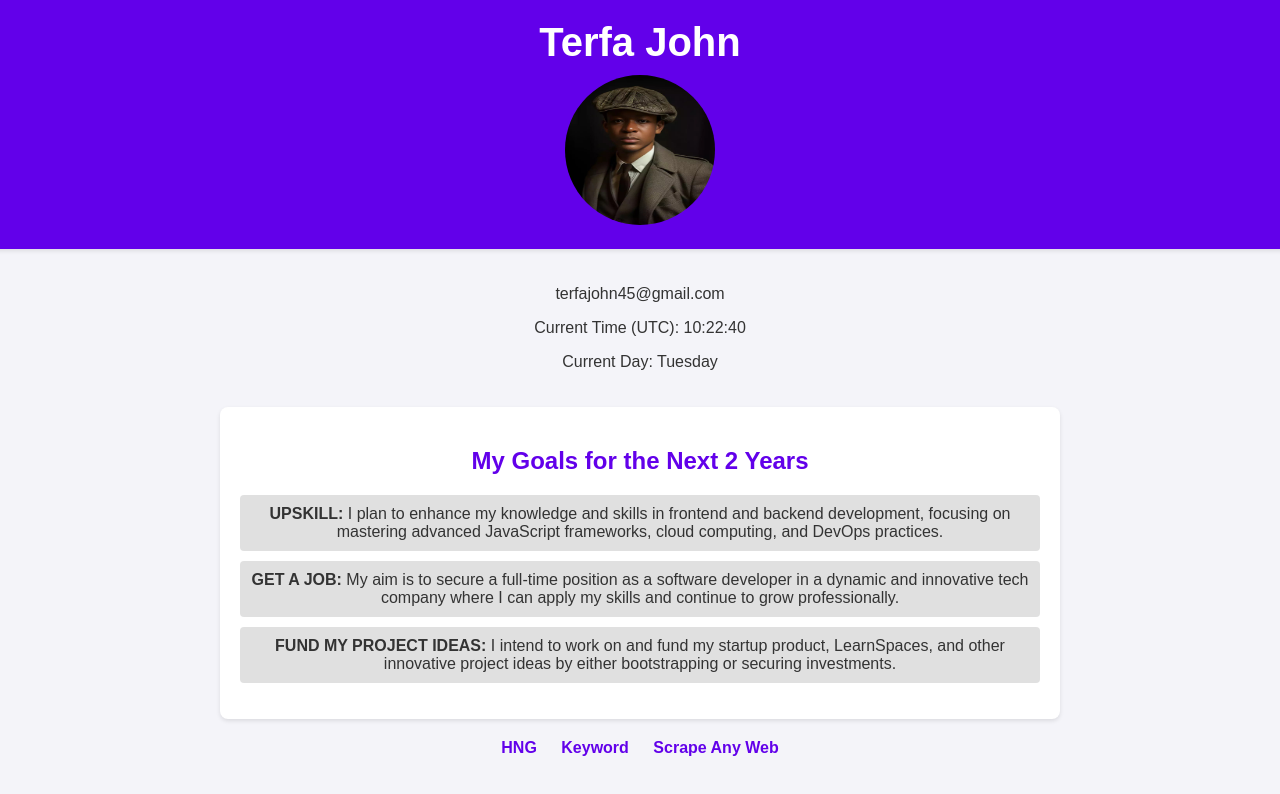
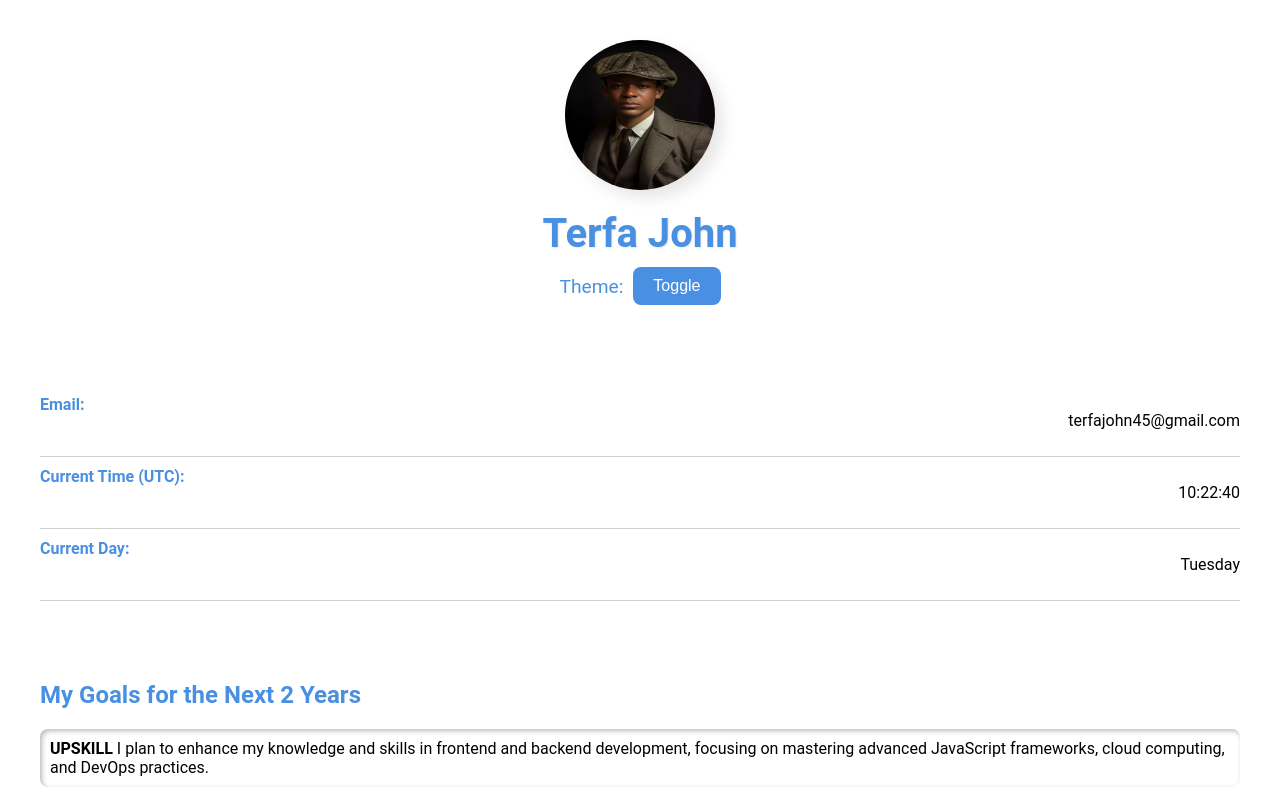
Before and after one commit to CyberSage5/my-portfolio-v1, a plain HTML site: page index.html in a window 1280 px wide. Shown: the top 794 px of the page. Drawn offline with Linux system fonts and the light colour scheme.

Commit message:
new fixes

```diff
--- a/app.js
+++ b/app.js
@@ -4,9 +4,34 @@ function updateTime() {
     const days = ['Sunday', 'Monday', 'Tuesday', 'Wednesday', 'Thursday', 'Friday', 'Saturday'];
     const day = days[now.getUTCDay()];
 
-    document.querySelector('[data-testid="currentTimeUTC"]').textContent = `Current Time (UTC): ${utcTime}`;
-    document.querySelector('[data-testid="currentDay"]').textContent = `Current Day: ${day}`;
+    document.querySelector('[data-testid="currentTimeUTC"]').textContent = utcTime;
+    document.querySelector('[data-testid="currentDay"]').textContent = day;
 }
 
+// Initialized time update
 updateTime();
 setInterval(updateTime, 1000);
+
+// added Theme switch functionality
+const themeToggle = document.getElementById('theme-toggle');
+const body = document.body;
+
+// Load saved theme from local storage
+const savedTheme = localStorage.getItem('theme');
+if (savedTheme) {
+    body.classList.add(savedTheme);
+    themeToggle.textContent = savedTheme === 'dark' ? 'Light Mode' : 'Dark Mode';
+}
+
+// Added event listener for theme switch
+themeToggle.addEventListener('click', () => {
+    if (body.classList.contains('light')) {
+        body.classList.replace('light', 'dark');
+        themeToggle.textContent = 'Light Mode';
+        localStorage.setItem('theme', 'dark');
+    } else {
+        body.classList.replace('dark', 'light');
+        themeToggle.textContent = 'Dark Mode';
+        localStorage.setItem('theme', 'light');
+    }
+});
--- a/index.html
+++ b/index.html
@@ -5,23 +5,38 @@
     <meta name="viewport" content="width=device-width, initial-scale=1.0">
     <title>Terfa John's Tech Goals</title>
     <link rel="stylesheet" href="style.css">
+    <link rel="icon" href="images/favicon.jpg" type="image/png">
 </head>
 <body>
     <header>
-        <h1 data-testid="slackDisplayName">Terfa John</h1>
-        <img src="images/profile-picture.jpg" alt="Slack Profile Picture" data-testid="slackProfilePicture" width="150" height="150">
-
+        <div class="profile-container">
+            <img src="images/profile-picture.jpg" alt="Slack Profile Picture" data-testid="slackProfilePicture" class="profile-picture">
+            <h1 data-testid="slackDisplayName">Terfa John</h1>
+        </div>
+        <div class="theme-toggle">
+            <label for="theme-toggle">Theme:</label>
+            <button id="theme-toggle">Toggle</button>
+        </div>
     </header>
     <main>
         <section class="info-section">
-            <p data-testid="slackEmail">terfajohn45@gmail.com</p>
-            <p data-testid="currentTimeUTC"></p>
-            <p data-testid="currentDay"></p>
+            <div class="info-item">
+                <span>Email:</span>
+                <p data-testid="slackEmail">terfajohn45@gmail.com</p>
+            </div>
+            <div class="info-item">
+                <span>Current Time (UTC):</span>
+                <p data-testid="currentTimeUTC"></p>
+            </div>
+            <div class="info-item">
+                <span>Current Day:</span>
+                <p data-testid="currentDay"></p>
+            </div>
         </section>
         <section class="goals-section">
             <h2>My Goals for the Next 2 Years</h2>
             <ul>
-                <li><strong>UPSKILL:</strong> I plan to enhance my knowledge and skills in frontend and backend development, focusing on mastering advanced JavaScript frameworks, cloud computing, and DevOps practices.</li>
+                <li><strong>UPSKILL</strong> I plan to enhance my knowledge and skills in frontend and backend development, focusing on mastering advanced JavaScript frameworks, cloud computing, and DevOps practices.</li>
                 <li><strong>GET A JOB:</strong> My aim is to secure a full-time position as a software developer in a dynamic and innovative tech company where I can apply my skills and continue to grow professionally.</li>
                 <li><strong>FUND MY PROJECT IDEAS:</strong> I intend to work on and fund my startup product, LearnSpaces, and other innovative project ideas by either bootstrapping or securing investments.</li>
             </ul>
--- a/style.css
+++ b/style.css
@@ -1,34 +1,89 @@
 /* General Styles */
 body {
-    font-family: 'Arial', sans-serif;
+    font-family: 'Roboto', sans-serif;
     margin: 0;
     padding: 0;
     display: flex;
     flex-direction: column;
     align-items: center;
-    background-color: #f4f4f9;
+}
+
+body.light {
+    background-color: #f7f7f7;
     color: #333;
 }
 
+body.dark {
+    background-color: #2b2b2b;
+    color: #e0e0e0;
+}
+
 header {
-    background-color: #6200ea;
-    color: white;
-    padding: 20px;
+    padding: 40px 20px;
+    width: 100%;
     text-align: center;
-    width: 100%;
-    box-shadow: 0 2px 4px rgba(0, 0, 0, 0.1);
+    display: flex;
+    justify-content: space-between;
+    align-items: center;
+    flex-direction: column;
+}
+
+body.light header {
+    background-color: #ffffff;
+    box-shadow: 0 4px 6px rgba(0, 0, 0, 0.1), 0 -4px 6px rgba(255, 255, 255, 0.7);
+}
+
+body.dark header {
+    background-color: #3b3b3b;
+    box-shadow: 0 4px 6px rgba(0, 0, 0, 0.3), 0 -4px 6px rgba(255, 255, 255, 0.1);
+}
+
+.profile-container {
+    display: flex;
+    align-items: center;
+    flex-direction: column;
+}
+
+.profile-picture {
+    border-radius: 50%;
+    margin-bottom: 20px;
+    width: 150px;
+    height: 150px;
+    box-shadow: 8px 8px 16px rgba(0, 0, 0, 0.1), -8px -8px 16px rgba(255, 255, 255, 0.5);
 }
 
 header h1 {
     margin: 0;
     font-size: 2.5em;
+    color: #4a90e2;
+    text-shadow: 1px 1px 2px rgba(0, 0, 0, 0.1);
 }
 
-header img {
-    border-radius: 50%;
+.theme-toggle {
+    display: flex;
+    align-items: center;
     margin-top: 10px;
-    width: 150px; /* Specify your actual image width */
-    height: 150px; /* Specify your actual image height */
+}
+
+.theme-toggle label {
+    margin-right: 10px;
+    font-size: 1.2em;
+    color: #4a90e2;
+}
+
+#theme-toggle {
+    padding: 10px 20px;
+    font-size: 1em;
+    border: none;
+    border-radius: 8px;
+    background-color: #4a90e2;
+    color: #ffffff;
+    cursor: pointer;
+    transition: background-color 0.3s ease;
+}
+
+#theme-toggle:hover {
+    background-color: #357ab7;
 }
 
 main {
@@ -36,26 +91,59 @@ main {
     flex-direction: column;
     align-items: center;
     width: 100%;
+    max-width: 1200px;
+    padding: 20px;
 }
 
 .info-section {
-    margin-top: 20px;
-    text-align: center;
+    padding: 20px;
+    border-radius: 16px;
+    margin-bottom: 20px;
+    width: 100%;
+    text-align: left;
+}
+
+body.light .info-section {
+    background-color: #ffffff;
+    box-shadow: 8px 8px 16px rgba(0, 0, 0, 0.1), -8px -8px 16px rgba(255, 255, 255, 0.7);
+}
+
+body.dark .info-section {
+    background-color: #3b3b3b;
+    box-shadow: 8px 8px 16px #1c1c1c, -8px -8px 16px #4b4b4b;
+}
+
+.info-item {
+    display: flex;
+    justify-content: space-between;
+    padding: 10px 0;
+    border-bottom: 1px solid #cfcfcf;
+}
+
+.info-item span {
+    font-weight: bold;
+    color: #4a90e2;
 }
 
 .goals-section {
-    background: white;
-    box-shadow: 0 2px 4px rgba(0, 0, 0, 0.1);
-    border-radius: 8px;
+    border-radius: 16px;
     padding: 20px;
-    max-width: 800px;
-    width: 90%;
-    margin-top: 20px;
-    text-align: center;
+    width: 100%;
+    text-align: left;
+}
+
+body.light .goals-section {
+    background-color: #ffffff;
+    box-shadow: 8px 8px 16px rgba(0, 0, 0, 0.1), -8px -8px 16px rgba(255, 255, 255, 0.7);
+}
+
+body.dark .goals-section {
+    background-color: #3b3b3b;
+    box-shadow: 8px 8px 16px #1c1c1c, -8px -8px 16px #4b4b4b;
 }
 
 .goals-section h2 {
-    color: #6200ea;
+    color: #4a90e2;
     margin-bottom: 20px;
 }
 
@@ -65,19 +153,37 @@ main {
 }
 
 .goals-section ul li {
-    background: #e0e0e0;
     margin: 10px 0;
     padding: 10px;
-    border-radius: 4px;
+    border-radius: 8px;
+    box-shadow: inset 2px 2px 5px #bababa, inset -2px -2px 5px #ffffff;
+}
+
+body.dark .goals-section ul li {
+    background-color: #4b4b4b;
+    box-shadow: inset 2px 2px 5px #1c1c1c, inset -2px -2px 5px #5c5c5c;
 }
 
 footer {
     margin-top: 20px;
+    width: 100%;
+    text-align: center;
+    padding: 10px 0;
+}
+
+body.light footer {
+    background-color: #ffffff;
+    box-shadow: 0 -4px 6px rgba(0, 0, 0, 0.1), 0 4px 6px rgba(255, 255, 255, 0.7);
+}
+
+body.dark footer {
+    background-color: #3b3b3b;
+    box-shadow: 0 -4px 6px rgba(0, 0, 0, 0.3), 0 4px 6px rgba(255, 255, 255, 0.1);
 }
 
 footer a {
     text-decoration: none;
-    color: #6200ea;
+    color: #4a90e2;
     margin: 0 10px;
     font-weight: bold;
 }
@@ -92,15 +198,12 @@ footer a:hover {
         padding: 10px;
     }
 
-    .goals-section {
+    .info-section, .goals-section {
         padding: 10px;
     }
 
-    header img {
-        border-radius: 50%;
-        margin-top: 10px;
-        width: 150px; /* Adjust based on actual image size */
-        height: 150px; /* Adjust based on actual image size */
+    .info-item {
+        flex-direction: column;
+        align-items: flex-start;
     }
-
 }
```
Also changed, not shown: images/favicon.jpg (added).
